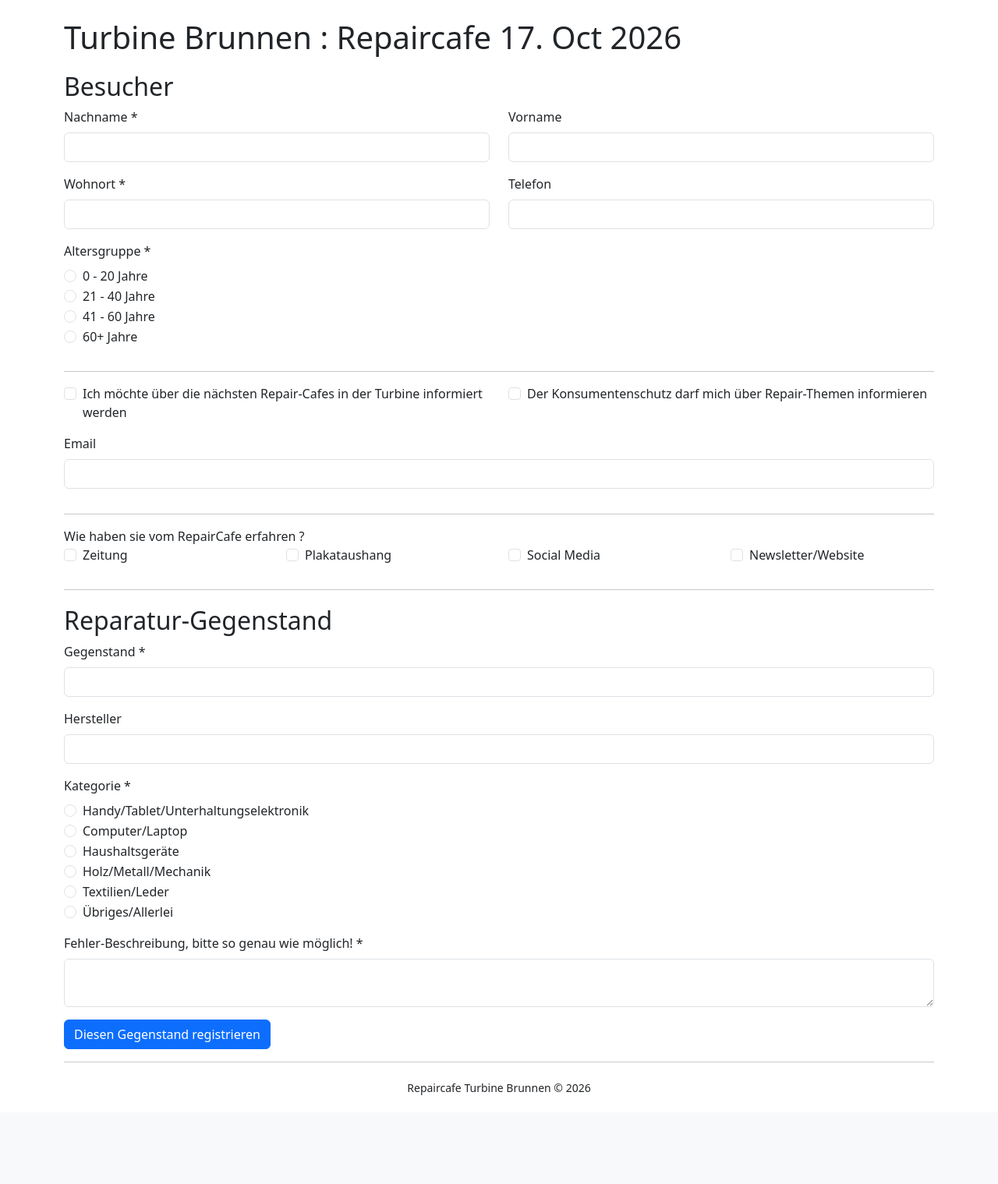
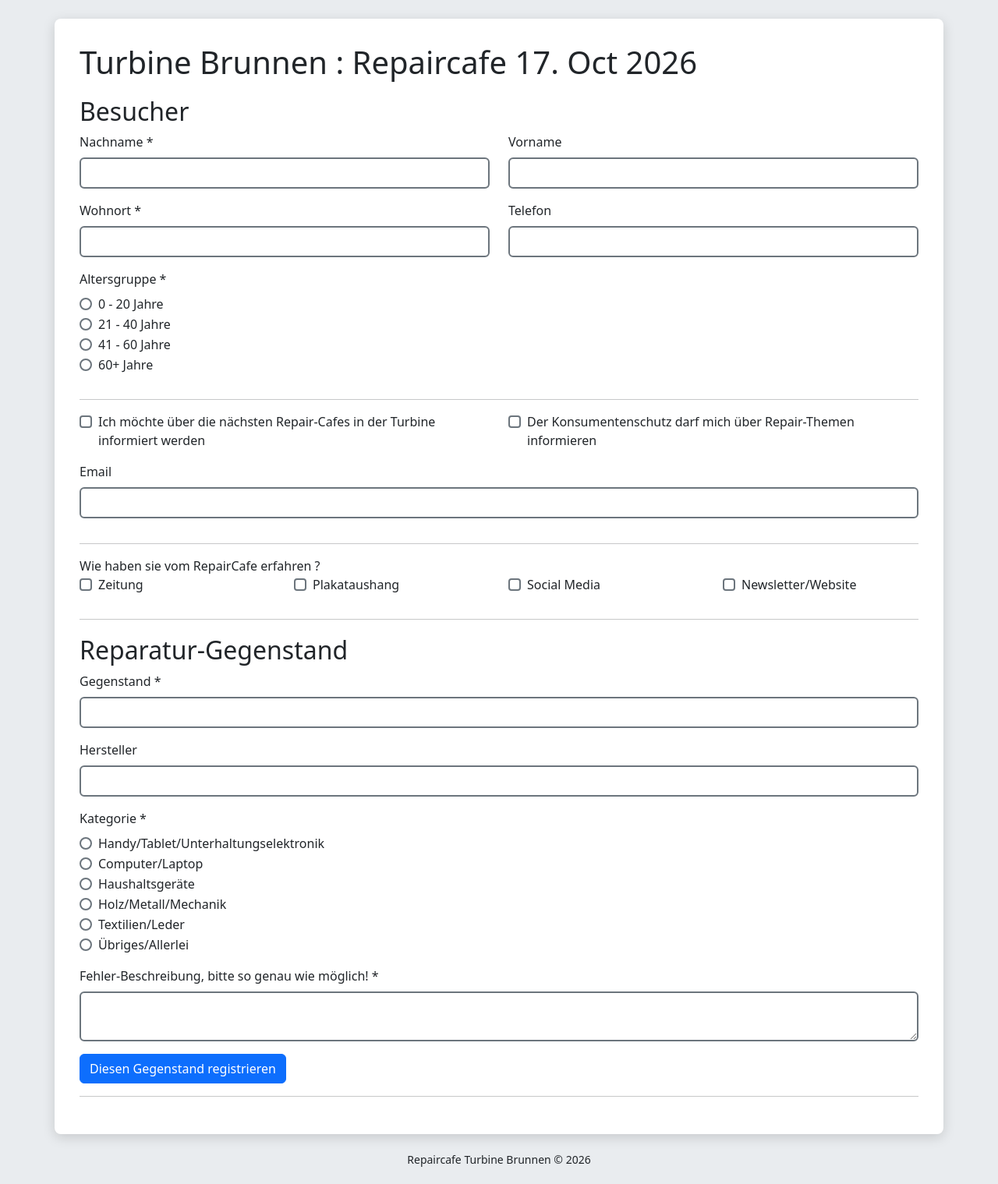
Before and after one commit to jogi-k/repaircafe, a Flask app: page / in a window 1280 px wide. Shown: the part 16-1535 px from the top of the page at 78% size. Before the commit the page ends 1421 px from the top, so only its background shows below. Run offline with Flask 3, Linux system fonts and the light colour scheme; parts of the project's set-up code (start-up, migrations or seed data) failed here and were passed over; some libraries are stand-ins or nearby versions.

Commit message:
Increase contrast on form and config-page

```diff
--- /dev/null
+++ b/templates/_contrast_styles.html
@@ -0,0 +1,23 @@
+<style>
+    body {
+        background-color: #e9ecef;
+    }
+    main.container {
+        background-color: #ffffff;
+        padding: 2rem;
+        border-radius: 0.5rem;
+        box-shadow: 0 0.25rem 1rem rgba(0, 0, 0, 0.15);
+    }
+    .form-control,
+    .form-select {
+        border: 2px solid #6c757d;
+    }
+    .form-control:focus,
+    .form-select:focus {
+        border-color: #343a40;
+        box-shadow: 0 0 0 0.25rem rgba(52, 58, 64, 0.2);
+    }
+    .form-check-input {
+        border: 2px solid #6c757d;
+    }
+</style>
--- a/templates/base.html
+++ b/templates/base.html
@@ -8,6 +8,7 @@
     <title>Turbine Brunnen Repaircafe</title>
     <link rel="icon" href="{{ url_for('static', filename='favicon.ico') }}">
     {{ bootstrap.load_css() }}
+    {% block styles %}{% endblock %}
     <style>
         pre {
             background: #ddd;
--- a/templates/config.html
+++ b/templates/config.html
@@ -1,5 +1,9 @@
 {% extends 'base.html' %}
 {% from 'bootstrap5/form.html' import render_form, render_field, render_form_row %}
+
+{% block styles %}
+    {% include '_contrast_styles.html' %}
+{% endblock %}
 
 {% block content %}
 
--- a/templates/form.html
+++ b/templates/form.html
@@ -1,5 +1,9 @@
 {% extends 'base.html' %}
 {% from 'bootstrap5/form.html' import render_form, render_field, render_form_row %}
+
+{% block styles %}
+    {% include '_contrast_styles.html' %}
+{% endblock %}
 
 {% block content %}
 
```
